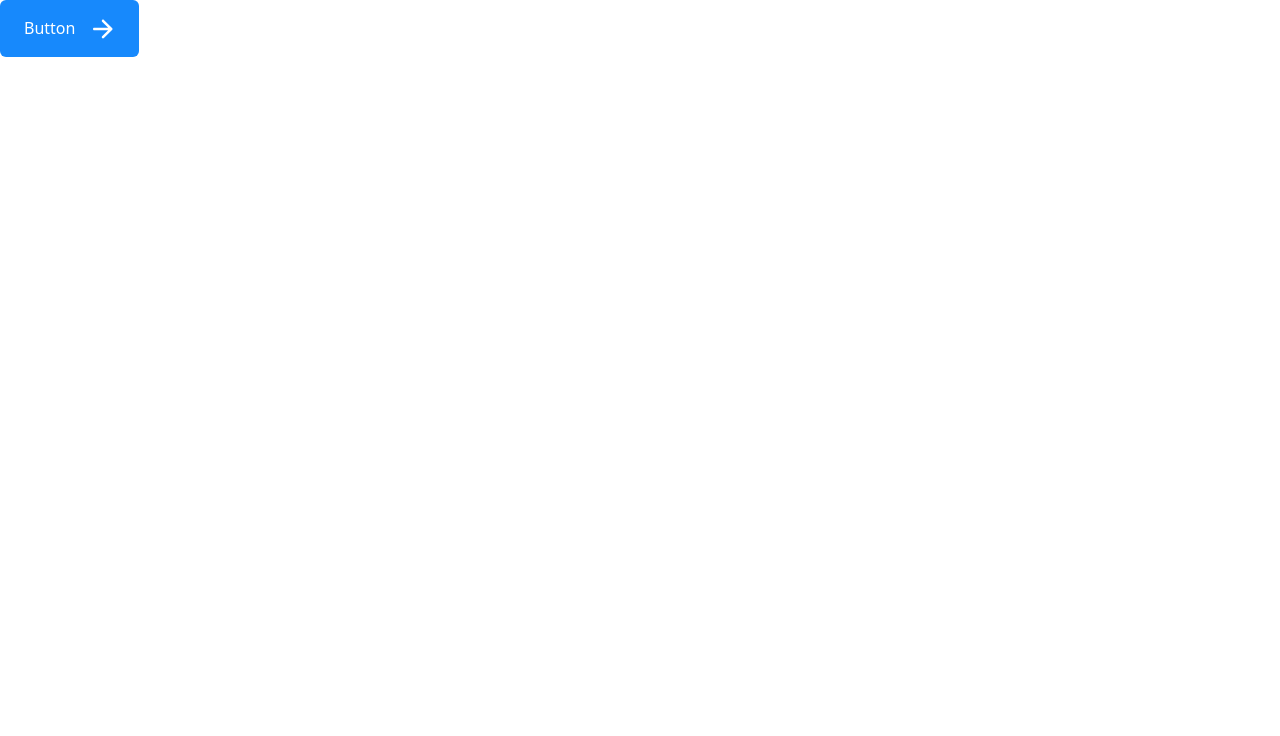
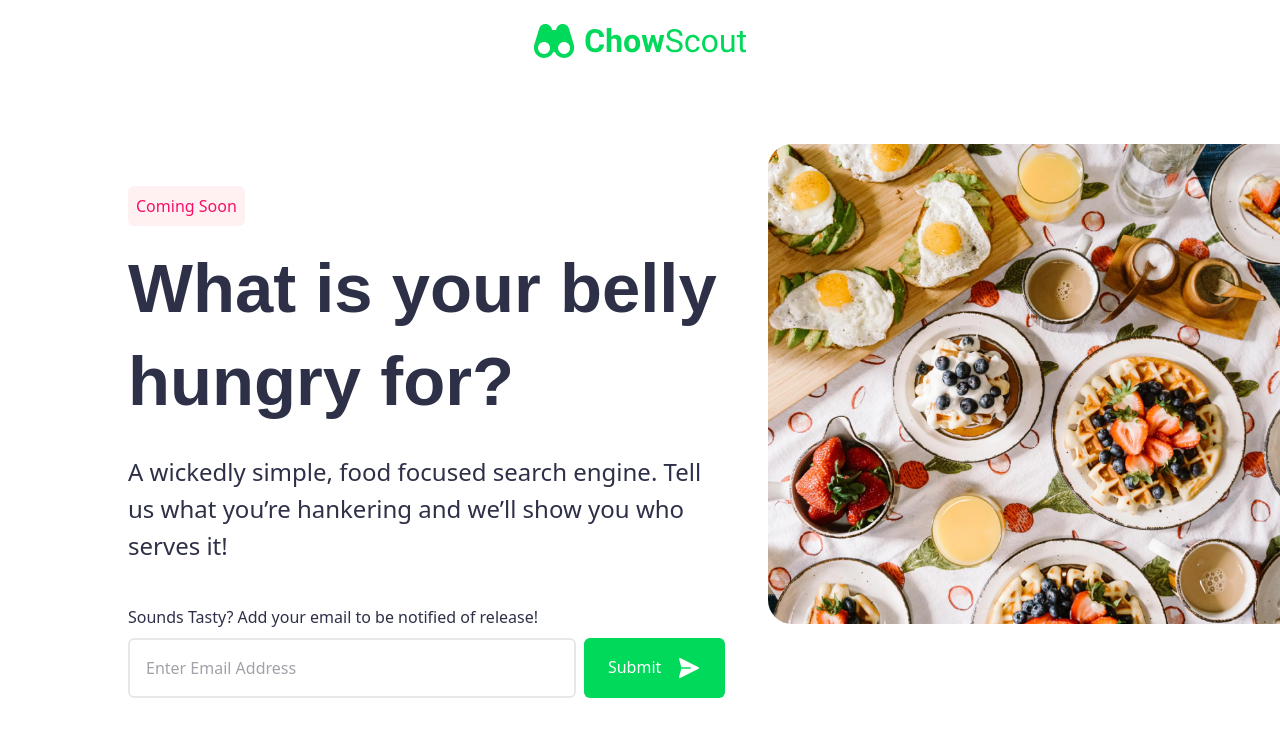
Before and after one commit to MatthewVaccaro/chowScout_Frontend_Web, a React (Create React App) app: page / in a window 1280 px wide. Shown: the top 736 px of the page. Built offline with nearby package versions, Linux system fonts and the light colour scheme.

Commit message:
hero header done

```diff
--- a/src/App.js
+++ b/src/App.js
@@ -1,14 +1,12 @@
-import React, {useState} from 'react'
+import React from 'react'
 import './styles/main.css';
-import Button from "./util/Button"
-import {iconsLight} from "./assets/icons"
+import {Route} from "react-router-dom";
+import LandingPage from "./views/landingPage"
 
 function App() {
-  const [state, setState] = useState({name: 'hello'})
   return (
-  <div className="" >
-    <Button background="blue" content="Button" icon={iconsLight.arrowIcon} />
-
+  <div>
+     <Route exact path="/" component={LandingPage} />
   </div>
   );
 }
--- a/src/index.js
+++ b/src/index.js
@@ -2,10 +2,13 @@ import React from 'react';
 import ReactDOM from 'react-dom';
 import './index.css';
 import App from './App';
+import { BrowserRouter as Router, Switch, Route, Link } from 'react-router-dom';
 
 ReactDOM.render(
   <React.StrictMode>
+    <Router>
     <App />
+    </Router>
   </React.StrictMode>,
   document.getElementById('root')
 );
--- a/src/styles/tailwind.css
+++ b/src/styles/tailwind.css
@@ -2,9 +2,13 @@
 @tailwind components;
 @tailwind utilities;
 
+@import url("https://fonts.googleapis.com/css2?family=Poppins:wght@400;500;600&display=swap");
+
 h1 {
-  font-size: 4.5rem;
-  line-height: 90pt;
+  font-size: 4.3rem;
+  line-height: 70pt;
+  font-family: "Poppins", sans-serif;
+  font-weight: 600;
 }
 
 h2 {
@@ -37,3 +41,10 @@ h6 {
   font-size: 0.75rem;
   line-height: 14pt;
 }
+
+@media only screen and (max-width: 500px) {
+  h1 {
+    font-size: 3.5rem;
+    line-height: 55pt;
+  }
+}
--- a/src/util/Button.jsx
+++ b/src/util/Button.jsx
@@ -2,8 +2,8 @@ import React from 'react'
 
 function Button({content, icon, color="white", background}) {
     return (
-        <button className={`bg-${background} flex items-center py-4 px-6 rounded-md`} >
-            <p className={`text-${color} font-medium mr-4`} > {content} </p>
+        <button className={`bg-${background} flex items-center py-4 px-6 rounded-md hover:bg-${background}50`} >
+            { content ? <p className={`text-${color} font-medium mr-4`} > {content} </p> : ""}
             <img src={icon} alt="icon"/>
         </button>
     )
--- /dev/null
+++ b/src/views/landingPage.js
@@ -0,0 +1,48 @@
+import React, {useState} from 'react'
+import Button from "../util/Button"
+import breakfastTablePhoto from "../assets/photos/breakfastTablePhoto.png"
+import {iconsLight} from "../assets/icons"
+import chowScoutLogo from "../assets/graphics/chowScoutLogo.svg"
+import chowScoutLogoWhite from "../assets/graphics/chowScoutLogoWhite.svg"
+
+function LandingPage() {
+
+    const [input, setInput] = useState({ fieldOne: "", fieldTwo: "" })
+
+    function changeHander(e){
+        setInput({...input, [e.target.name]: e.target.value})
+    }
+
+    const viewPortSize = window.innerWidth
+    console.log(viewPortSize)
+
+    return (
+        <div className=" px-4 sm:px-0 max-w-screen-lg mx-auto">
+            <div className="relative z-20 mb-10">
+            <img className="mx-auto mt-6 mb-20" src={ viewPortSize === 375 ? chowScoutLogoWhite : chowScoutLogo } alt="ChowScout Logo in Green"/>
+
+                <div className=" text-red p-2 inline-block rounded-md mb-4 mt-12" style={{background:"#FFF1F1"}} > Coming Soon </div>
+                <div className=" z-20 sm:w-7/12">
+                    <h1 className="mb-6 text-white sm:text-black" > What is your belly hungry for? </h1>
+                    <h3 className="mb-6 font-medium text-white sm:text-black"> A wickedly simple, food focused search engine. Tell us what you’re hankering and we’ll show you who serves it! </h3>
+
+                </div>
+            </div>
+            <p className=" text-black mt-4"> Sounds Tasty? Add your email to be notified of release! </p>
+            <div className="flex justify-between mt-2 sm:w-7/12 " >
+                <input
+                    className=" border-darkGray border-2 py-4 px-4 text-base bg-white w-3/4 rounded-md"
+                    name="fieldOne"
+                    placeholder="Enter Email Address"
+                    value={input.fieldOne}
+                    onChange={(e)=> changeHander(e)}
+                    />
+                <Button content={viewPortSize === 375 ? "" : "Submit"} icon={iconsLight.sendIcon} background="green" />
+            </div>
+            { viewPortSize === 375 ? <div className="absolute top-0 right-0 w-full h-4/5 bg-black20 z-10 " /> : ""}
+            <img className="object-cover absolute top-0 z-0 right-0 w-full h-4/5  sm:rounded-l-3xl  sm:right-0 sm:top-36 sm:w-2/5 sm:h-3/5 "  src={breakfastTablePhoto} alt="A top down few of a table filled with an assortment of delicious looking breakfast food." />
+        </div>
+    )
+}
+
+export default LandingPage
```
Also changed, not shown: src/assets/graphics/chowScoutLogoWhite.svg (added), src/styles/main.css.
